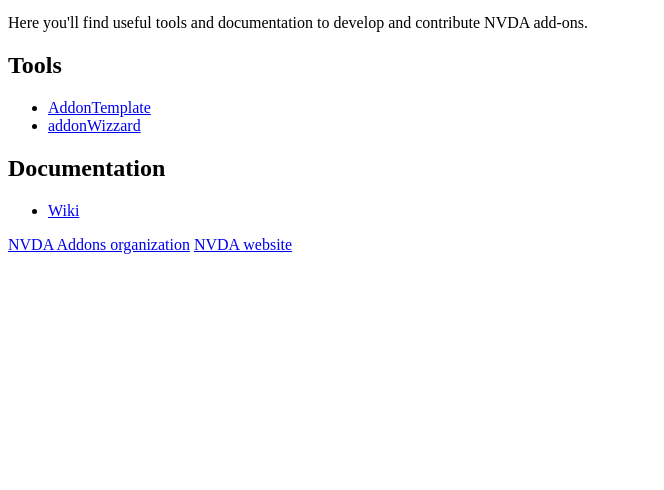
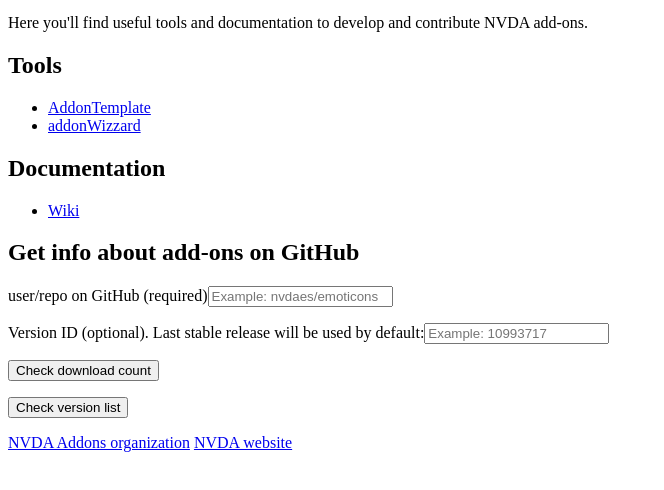
Before and after one commit to nvdaaddons/nvdaaddons.github.io, a plain HTML site: page index.html in a window 1280 px wide. Shown: the part 100-590 px from the top of the page, without its empty margins (0-664 px from the left). Drawn offline with nearby package versions, Linux system fonts and the light colour scheme.

Commit message:
Add form to get info about add-ons

```diff
--- a/index.html
+++ b/index.html
@@ -28,9 +28,12 @@
 <ul>
 <li><a href="https://github.com/nvdaaddons/nvdaaddons.github.io/wiki">Wiki</a></li>
 </ul>
+<aside id="complementary"</aside>
 </main>
 <footer>
 <p><a href="https://github.com/nvdaaddons">NVDA Addons organization</a> <a href="https://nvaccess.org">NVDA website</a></p>
 </footer>
+<script src="https://ajax.googleapis.com/ajax/libs/jquery/2.1.3/jquery.min.js"></script>
+<script src="../scripts/form.js"></script>
 </body>
 </html>
--- /dev/null
+++ b/scripts/form.js
@@ -0,0 +1,80 @@
+var aside = document.getElementById("complementary");
+var h = document.createElement("H2");
+var t = document.createTextNode("Get info about add-ons on GitHub");
+h.appendChild(t);
+aside.appendChild(h);
+var form = document.createElement("FORM");
+form.setAttribute("role", "form");
+// First form field
+var p = document.createElement("P");
+var label = document.createElement("LABEL");
+label.setAttribute("for", "repo");
+t = document.createTextNode("user/repo on GitHub (required)");
+label.appendChild(t);
+var inputRepo = document.createElement("INPUT");
+inputRepo.setAttribute("type", "text");
+inputRepo.setAttribute("id", "repo");
+inputRepo.setAttribute("name", "repo");
+inputRepo.setAttribute("placeholder", "Example: nvdaes/emoticons");
+label.appendChild(inputRepo);
+p.appendChild(label);
+form.appendChild(p);
+// Second form field
+var p = document.createElement("P");
+var label = document.createElement("LABEL");
+label.setAttribute("for", "version");
+t = document.createTextNode("Version ID (optional). Last stable release will be used by default:");
+label.appendChild(t);
+var inputVersion = document.createElement("INPUT");
+inputVersion.setAttribute("type", "text");
+inputVersion.setAttribute("id", "version");
+inputVersion.setAttribute("name", "version");
+inputVersion.setAttribute("placeholder", "Example: 10993717");
+label.appendChild(inputVersion);
+p.appendChild(label);
+form.appendChild(p);
+
+var p = document.createElement("P");
+var submitCount = document.createElement("INPUT");
+submitCount.setAttribute("id", "submitCount");
+submitCount.setAttribute("type", "button");
+submitCount.setAttribute("value", "Check download count");
+p.appendChild(submitCount);
+form.appendChild(p);
+
+var p = document.createElement("P");
+var submitId = document.createElement("INPUT");
+submitId.setAttribute("id", "submitId");
+submitId.setAttribute("type", "button");
+submitId.setAttribute("value", "Check version list");
+p.appendChild(submitId);
+form.appendChild(p);
+
+aside.appendChild(form);
+
+$(document).ready(function () {
+	$("#submitCount").click(function () {
+		var version;
+		if ($.trim(inputVersion.value).length === 0) {
+			version = "latest";
+		} else {
+			version = inputVersion.value;
+		}
+		$.getJSON("https://api.github.com/repos/" + inputRepo.value + "/releases/" + version, function(json) {
+			var assetName = json.assets[0].name;
+			var downloadCount = json.assets[0].download_count;
+			alert(assetName + " - " + downloadCount);
+		});
+	});
+
+	$("#submitId").click(function () {
+		$.getJSON("https://api.github.com/repos/" + inputRepo.value + "/releases", function(json) {
+			var i = 0;
+			var message = "";
+			for (i=0; i < json.length; i++) {
+				message += json[i].name + " - " + json[i].id.toString() + "\n";
+			}
+			alert(message);
+		});
+	});
+});
```
